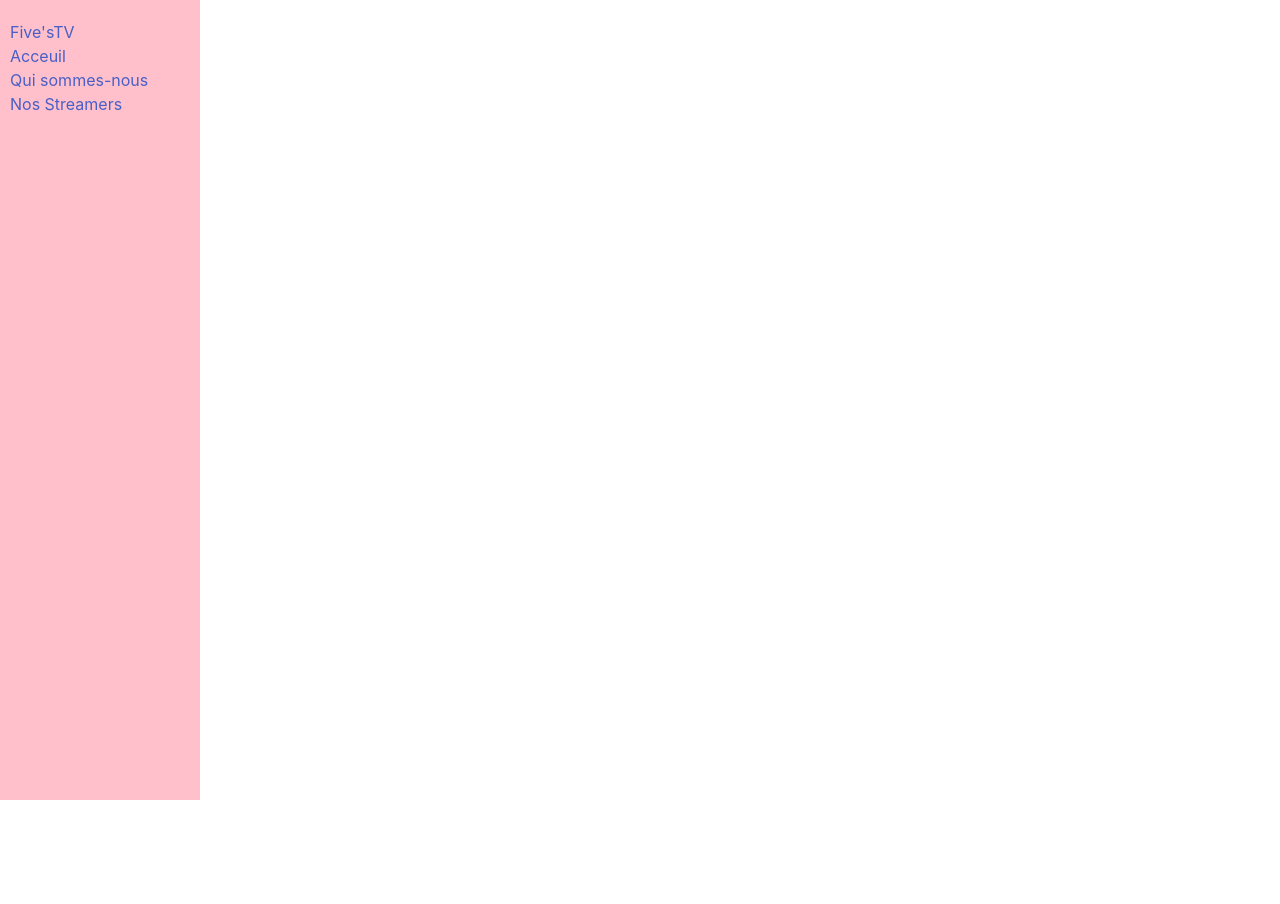
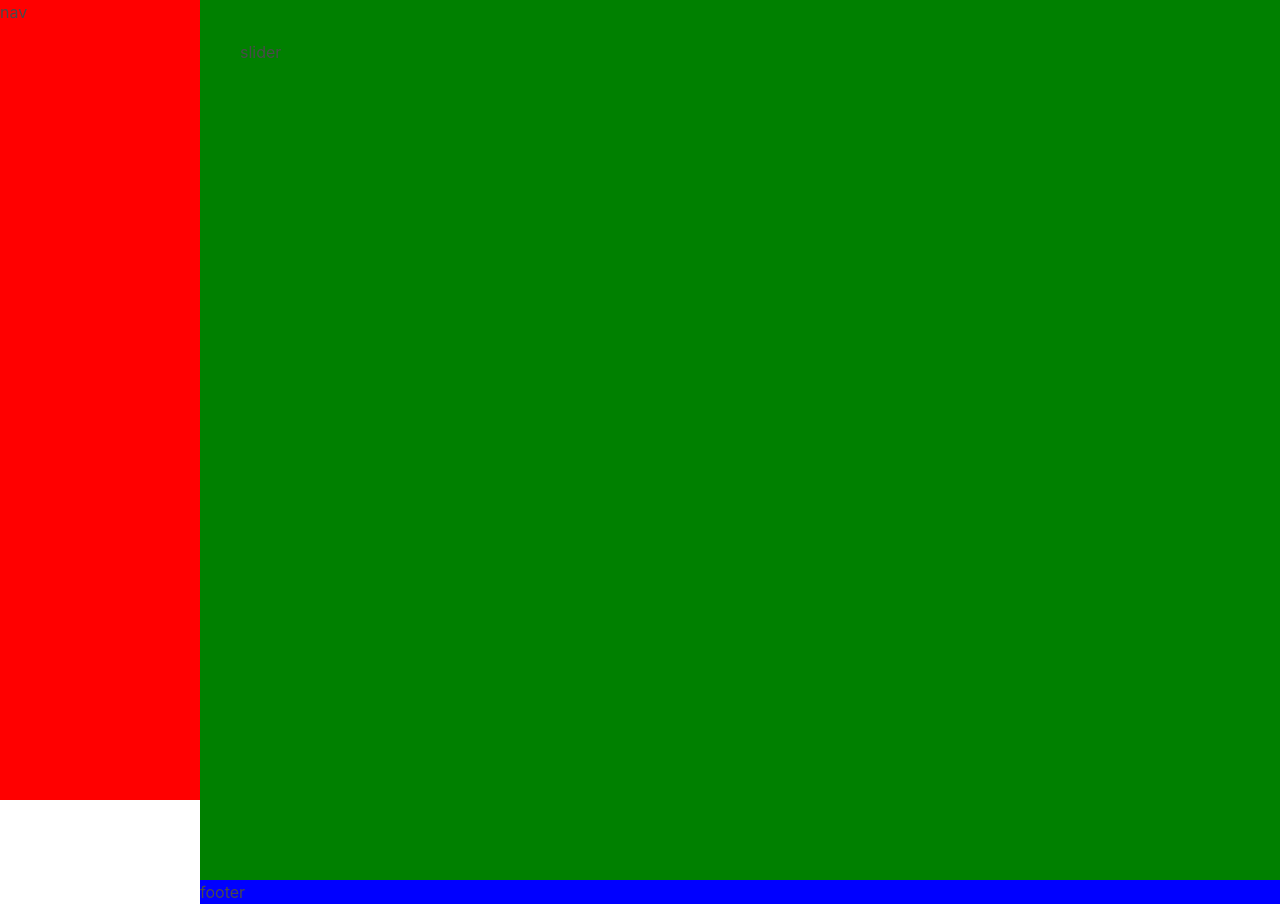
Before and after one commit to Inthahouz/fivestv, a Symfony app: template templates/default/index.html.twig in a window 1280 px wide. Before the commit the page ends 800 px from the top, so only its background shows below. Run offline with Twig, Linux system fonts and the light colour scheme; the template is opened without the code that fills it, so the values that code supplies are empty; style sheets or scripts are compiled from the project's sources; some libraries are stand-ins or nearby versions.

Commit message:
starting structure

```diff
--- a/public/src/js/main.js
+++ b/public/src/js/main.js
@@ -1,3 +1,3 @@
-document.addEventListener('DOMContentLoaded', () => {
+document.addEventListener('DOMContentLoaded', () =>{
     console.log('Hello Bulma!');
 });
--- a/public/src/scss/main.scss
+++ b/public/src/scss/main.scss
@@ -22,22 +22,28 @@ $primary-invert: $pink-invert;
 */
 @import "../../../node_modules/bulma/bulma";
 
-/* NAVIGATION */
-
-#menu{
-  position: absolute;
+aside{
+  background: red;
+  position: fixed;
+  z-index: 2;
   top: 0;
   left: 0;
-  max-width: 200px;
-  width: 100%;
-  height: 100%;
-  background: pink;
+  width: 200px;
+  height: 100vh;
+}
+
+section{
+  background: green;
+  min-height: 100vh;
+  margin-left: 200px;
+  position: relative;
+  overflow: hidden;
   display: flex;
   flex-direction: column;
-  justify-content: flex-start;
-  align-items: flex-start;
-  padding: 20px 10px;
 }
 
+article{ padding: 40px }
 
-/* FOOTER */
+footer{
+  background: blue;
+}
--- a/templates/base.html.twig
+++ b/templates/base.html.twig
@@ -10,21 +10,13 @@
     <meta name="viewport" content="width=device-width, initial-scale=1">
 </head>
 <body>
-<aside id="menu">
-        <a href="" class="logo">Five'sTV</a>
-        <ul class="list">
-            <li><a href="#">Acceuil</a></li>
-            <li><a href="#">Qui sommes-nous</a></li>
-            <li><a href="#">Nos Streamers</a></li>
-        </ul>
-</aside>
+    <aside>nav</aside>
 
 
-{% block body %}{% endblock %}
-
-
-
-
+    <section>
+        {% block body %}{% endblock %}
+        <footer>footer</footer>
+    </section>
 
 {% block javascripts %}
     <script src="{{ asset('dist/js/main.js') }}"></script>
--- a/templates/default/index.html.twig
+++ b/templates/default/index.html.twig
@@ -3,9 +3,9 @@
 {% block title %}Hello!{% endblock %}
 
 {% block body %}
-<div>
-    <h1>Hello! ✅</h1>
-
-    <a href="{{ path('news') }}">Go to news</a>
-</div>
+    <article>
+        <section class="container">
+            <p>slider</p>
+        </section>
+    </article>
 {% endblock %}
```
